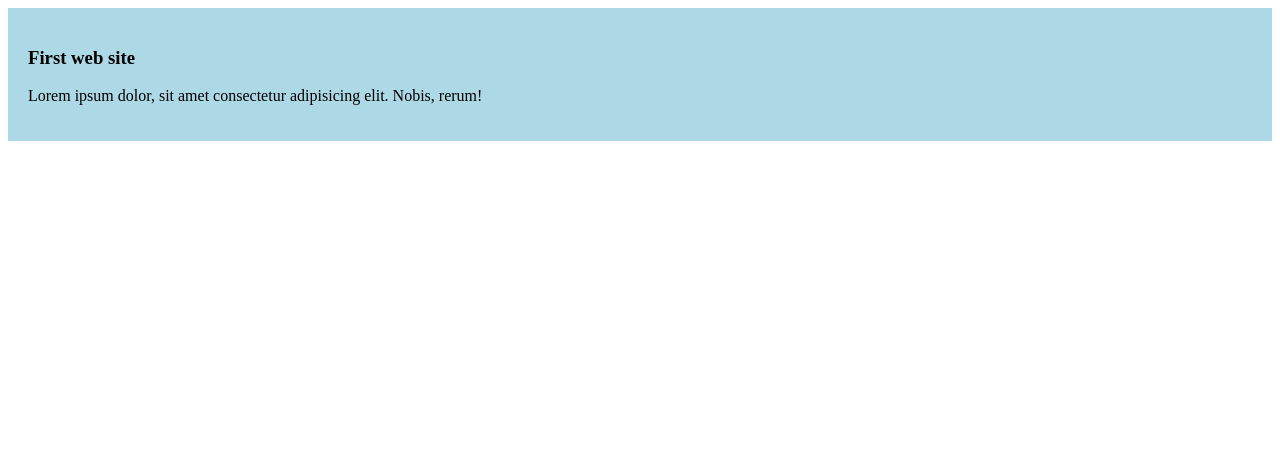
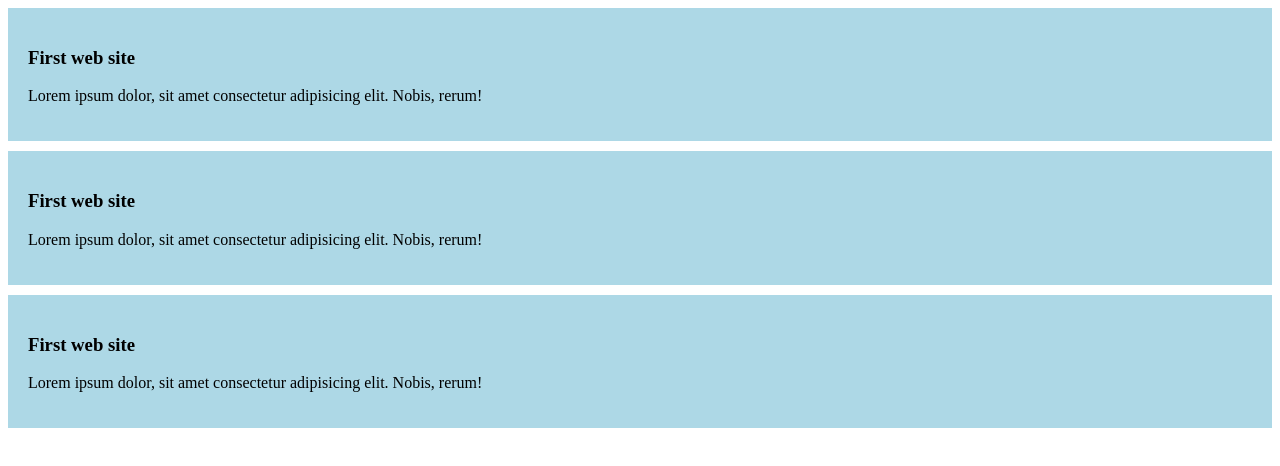
Before and after one commit to gdkhalil/my-2nd-website, a plain HTML site: page index.html in a window 1280 px wide. Drawn offline with Linux system fonts and the light colour scheme.

Commit message:
second commit

```diff
--- a/index.html
+++ b/index.html
@@ -7,7 +7,15 @@
     <link rel="stylesheet" href="style.css">
 </head>
 <body>
-    <div class="firstmenu">
+    <div class="first_menu">
+        <h3>First web site</h3>
+        <p>Lorem ipsum dolor, sit amet consectetur adipisicing elit. Nobis, rerum!</p>
+    </div>
+    <div class="second_menu">
+        <h3>First web site</h3>
+        <p>Lorem ipsum dolor, sit amet consectetur adipisicing elit. Nobis, rerum!</p>
+    </div>
+    <div class="third_menu">
         <h3>First web site</h3>
         <p>Lorem ipsum dolor, sit amet consectetur adipisicing elit. Nobis, rerum!</p>
     </div>
--- a/style.css
+++ b/style.css
@@ -1,4 +1,14 @@
-.firstmenu{
+.first_menu{
+    background-color: lightblue;
+    padding: 20px;
+    margin-bottom: 10px;
+}
+.second_menu{
+    background-color: lightblue;
+    padding: 20px;
+    margin-bottom: 10px;
+}
+.third_menu{
     background-color: lightblue;
     padding: 20px;
 }
```
